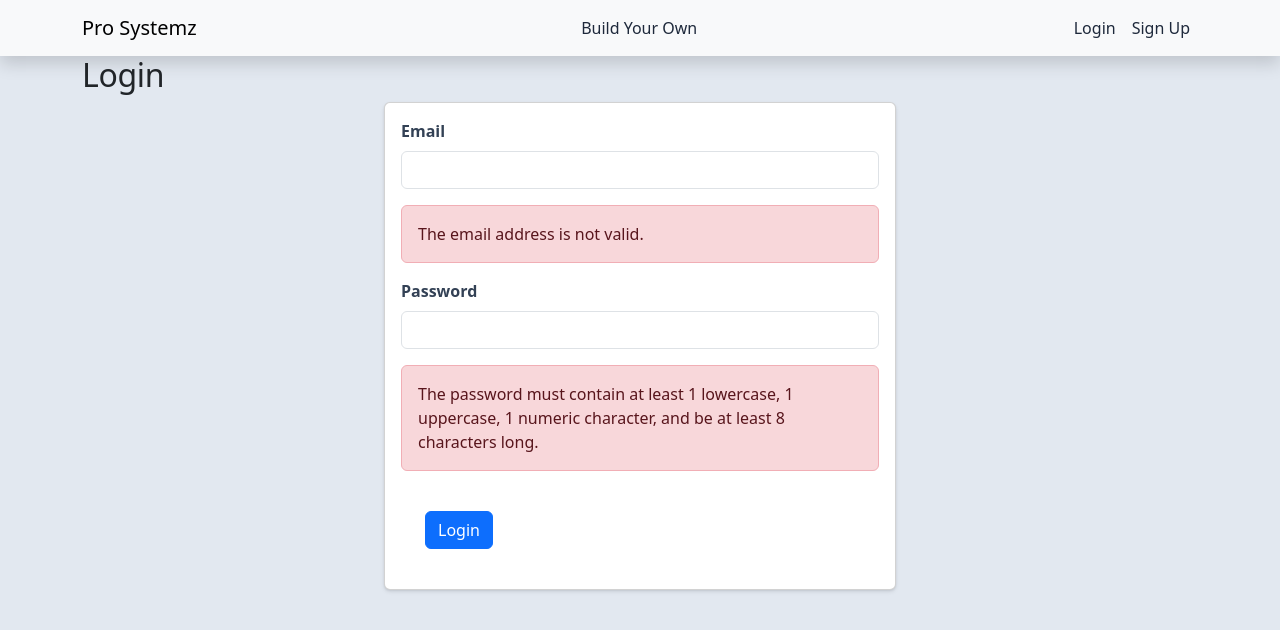
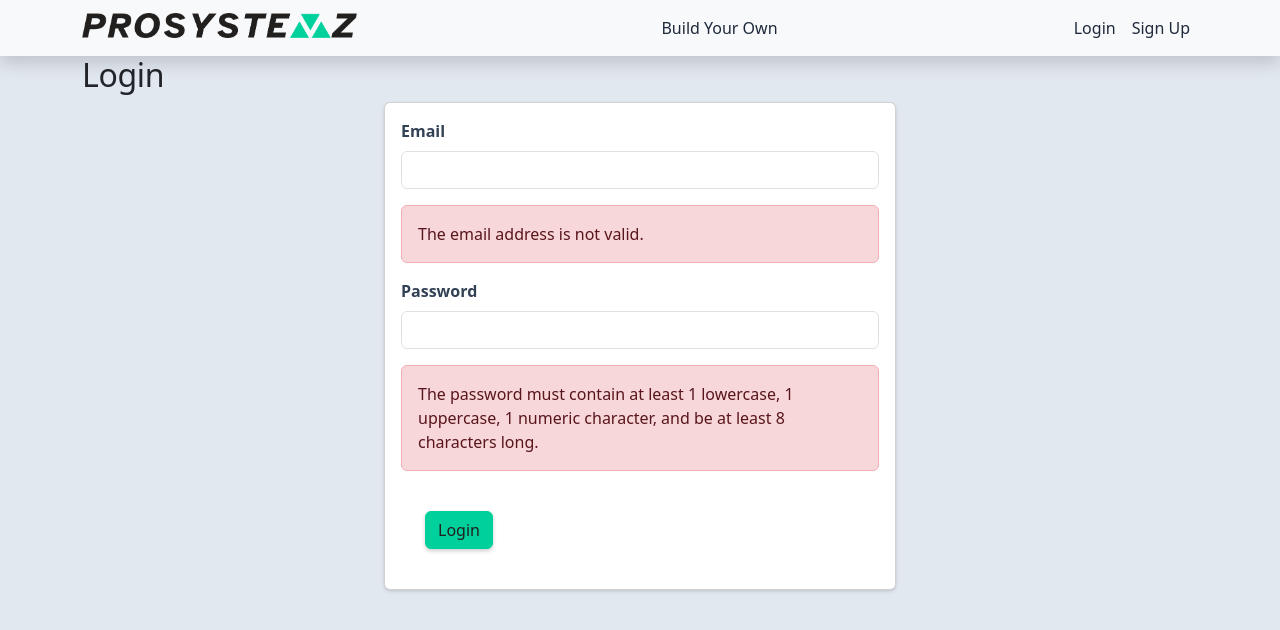
Before and after one commit to bhadreshkumarghevariya/prosystemz, a React (Create React App) app in the folder frontend/pro-systemz/: page /login in a window 1280 px wide. Shown: the top 630 px of the page. Built offline with nearby package versions, Linux system fonts and the light colour scheme; no server answers.

Commit message:
Added theme files and added logo in navbar

```diff
--- a/frontend/pro-systemz/src/components/AddToCartButton.js
+++ b/frontend/pro-systemz/src/components/AddToCartButton.js
@@ -1,9 +1,10 @@
 import { Button } from "react-bootstrap";
+import { buttonStyle } from "../theme/styles";
 
 const AddToBuildButton = ({ onClick }) => {
   return (
     <div className="d-grid mb-2 mb-md-0">
-      <Button variant="danger" onClick={onClick}>
+      <Button style={buttonStyle} onClick={onClick}>
         {/* <i className="fe fe-shopping-cart me-2"></i> */}
         <svg
           xmlns="http://www.w3.org/2000/svg"
--- a/frontend/pro-systemz/src/components/Header.js
+++ b/frontend/pro-systemz/src/components/Header.js
@@ -1,10 +1,11 @@
-import { Container, Nav } from "react-bootstrap";
+import { Container, Nav, Image } from "react-bootstrap";
 import Navbar from "react-bootstrap/Navbar";
 import { Link } from "react-router-dom";
 import useLoggedInStatus from "../hooks/useLoggedInStatus";
 import { useEffect } from "react";
 import { useQuery } from "@apollo/client";
 import { GET_USER_DETAILS } from "../mutations/GET_USER_DETAILS";
+import logo from "../logo.png";
 
 const Header = ({ isLoggedIn, userType }) => {
   console.log(userType);
@@ -15,8 +16,13 @@ const Header = ({ isLoggedIn, userType }) => {
       <Navbar className="shadow " bg="light">
         <Container>
           <Navbar.Brand className="font-weight-bold">
-            <Link className="nav-link" to="/">
-              Pro Systemz
+            <Link className="nav-link m-auto p-auto" to="/">
+              <Image
+                src={logo}
+                height="25"
+                className="d-inline-block align-top m-auto"
+                alt="React Bootstrap logo"
+              />
             </Link>
           </Navbar.Brand>
           <Nav className="mr-auto">
--- a/frontend/pro-systemz/src/components/build-your-own/ProductListItem.js
+++ b/frontend/pro-systemz/src/components/build-your-own/ProductListItem.js
@@ -6,10 +6,12 @@ import Cookies from "js-cookie";
 import { Link } from "react-router-dom";
 import DetailsButton from "../DetailsButton";
 import SelectButton from "../SelectButton";
+import { useNavigate } from "react-router-dom";
 
 const ProductListItem = (props) => {
   const [createCart] = useMutation(CREATE_CART_MUTATION);
   const [addProductToCart] = useMutation(ADD_PRODUCT_TO_CART_MUTATION);
+  const navigate = useNavigate();
 
   const handleCreateCart = async (productId) => {
     let cartId = Cookies.get("cartId");
@@ -41,6 +43,11 @@ const ProductListItem = (props) => {
         });
     }
   };
+
+  const handleViewDetails = (productID) => {
+    console.log("View Details");
+    navigate("/product-details/" + productID);
+  };
   return (
     <tr>
       <td className="p-auto">
@@ -58,12 +65,11 @@ const ProductListItem = (props) => {
       <td>{props.productObject.productShortDescription}</td>
       <td>${props.productObject.price}</td>
       <td>
-        <Link
-          to={"/product-details/" + props.productObject.id}
-          style={{ textDecoration: "none" }}
-        >
-          <DetailsButton />
-        </Link>
+        {/* <Link to={"/product-details/" + props.productObject.id}> */}
+        <DetailsButton
+          onClick={() => handleViewDetails(props.productObject.id)}
+        />
+        {/* </Link> */}
       </td>
 
       {!props.selectBtnIsHide && (
--- a/frontend/pro-systemz/src/pages/LoginPage.js
+++ b/frontend/pro-systemz/src/pages/LoginPage.js
@@ -11,6 +11,7 @@ import {
 import { useLogin } from "../hooks/useLogin";
 import { emailValidator, passwordValidator } from "../validations";
 import { useEffect } from "react";
+import { buttonStyle } from "../theme/styles";
 
 const { useNavigate } = require("react-router-dom");
 
@@ -119,6 +120,7 @@ const LoginPage = () => {
                   className="m-4"
                   type="submit"
                   disabled={loading}
+                  style={buttonStyle}
                 >
                   {loading ? "Logging in..." : "Login"}
                 </Button>
--- /dev/null
+++ b/frontend/pro-systemz/src/theme/colors.js
@@ -0,0 +1,7 @@
+// colors.js
+
+export const background = "#ffffff";
+export const foreground = "#221f1f";
+export const accent1 = "#00d09c";
+export const accent2 = "#0b9572";
+export const accent3 = "#175a49";
--- /dev/null
+++ b/frontend/pro-systemz/src/theme/styles.js
@@ -0,0 +1,22 @@
+import { background, foreground, accent1, accent2, accent3 } from "./colors";
+
+export const buttonStyle = {
+  backgroundColor: accent1,
+  color: foreground,
+  borderColor: accent1,
+  boxShadow: "0px 2px 4px rgba(0, 0, 0, 0.2)",
+  transition: "transform 0.2s, box-shadow 0.2s",
+  transform: "translateY(0)",
+  ":hover": {
+    transform: "translateY(-20px)",
+    boxShadow: "0px 4px 8px rgba(0, 0, 0, 0.2)",
+    color: background,
+    backgroundColor: accent2,
+  },
+  ":focus": {
+    transform: "translateY(-20px)",
+    boxShadow: "0px 4px 8px rgba(0, 0, 0, 0.2)",
+    color: background,
+    backgroundColor: accent2,
+  },
+};
```
Also changed, not shown: frontend/pro-systemz/src/index.css, frontend/pro-systemz/src/logo.png (added).
